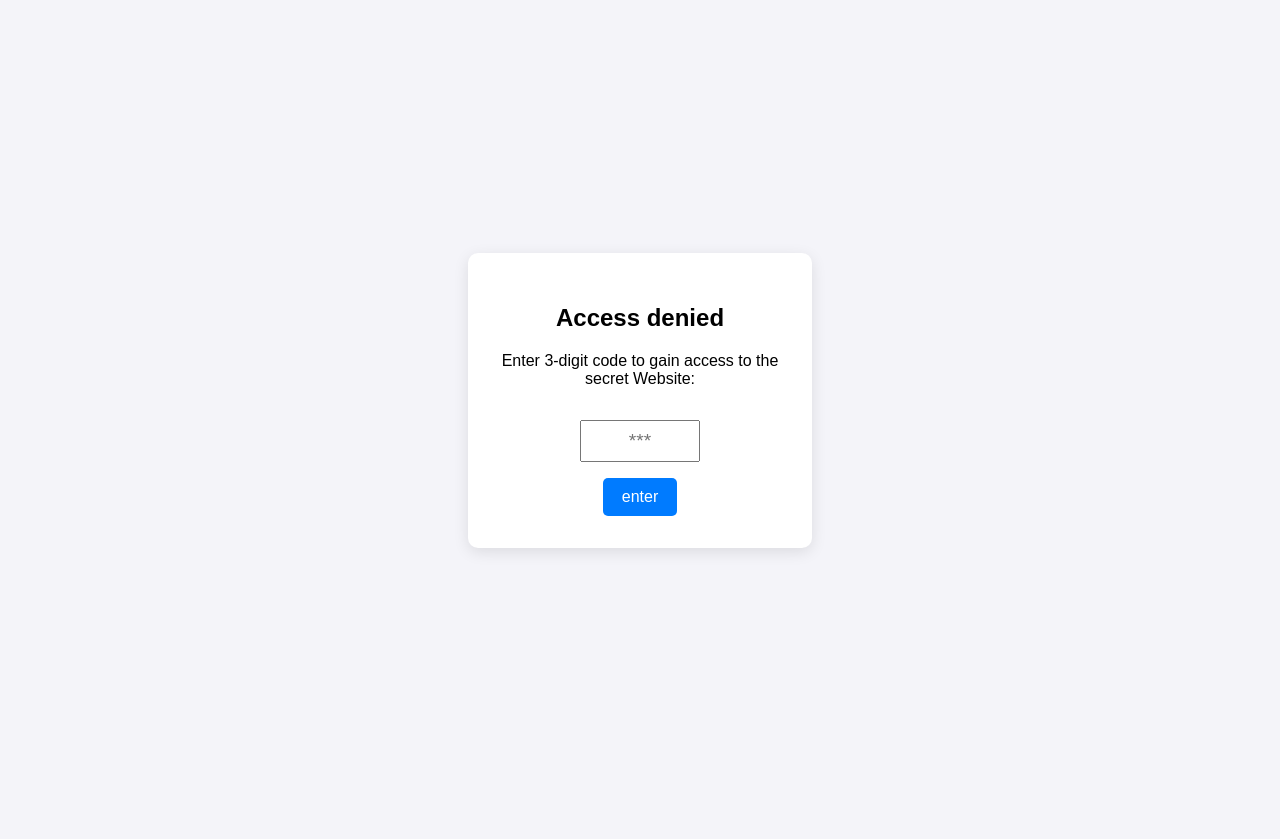
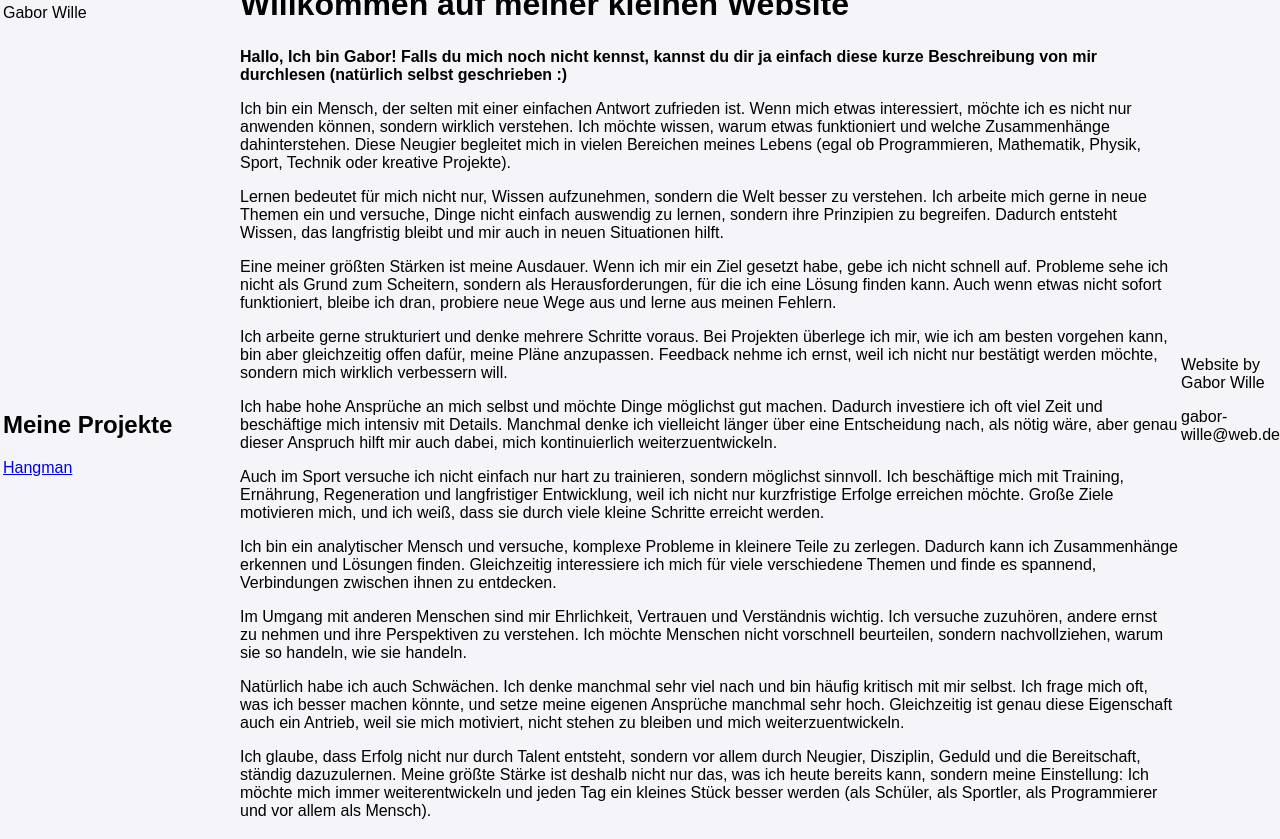
Before and after one commit to XLBoss36/xlboss36.github.io, a plain HTML site: page index.html in a window 1280 px wide. Before the commit the page ends 800 px from the top, so only its background shows below. Drawn offline with Linux system fonts and the light colour scheme.

Commit message:
Revise index.html for Gabor's website layout and content
Updated the HTML structure and content for Gabor's website, including changes to the title, added a portfolio section, and removed the login screen.

```diff
--- a/index.html
+++ b/index.html
@@ -1,25 +1,75 @@
 <!DOCTYPE html>
-<html>
+<html lang="en">
 <head>
-	<meta charset="UTF-8">
-	<title> secret website</title>
-	<link rel="stylesheet" href="style.css">
+    <title>Gabors Website</title>
+    <link rel="stylesheet" href="style.css">
 </head>
 <body>
-	<div id="login-screen" class="card">
-		<h2>Access denied</h2>
-		<p>Enter 3-digit code to gain access to the secret Website: </p>
-		<input type="password" id="pin-input" maxlength="3" placeholder="***">
-		<br>
-		<button id="submit-btn">enter</button>
-		<p id="error-msg" class="hidden">wrong Code!</p>
-	</div>
+    <table>
+        <tr class="secondheight">
+            <td id="colorchange" class="top" width="20%">
+                <p>Portfolio von <br> Gabor Wille</p>
+            </td>
+            <td id="colorchange" widht="80%">
+                <h1>
+                    Willkommen auf meiner kleinen Website
+                </h1>
+            </td>
 
-	<div id="protected-content" class="card hidden">
-		<h1>Willkommen!!</h1>
-		<p>"Alles hat geklappt und du bist neben mir die erste Person, die diese geheime Nachricht sieht <3"</p>
-	</div>
+        </tr>
+        <tr class="firstheight">
+            <td id="colorchange" class="top">
+                <p>
+                    <h2>
+                        Meine Projekte
+                    </h2>
+                    <a href="hangman.html">Hangman</a>
+                </p>
+            </td>
+            <td id="colorchange" class="top">
+                <b>
+                    Hallo, Ich bin Gabor! Falls du mich noch nicht kennst, kannst du dir ja einfach diese kurze Beschreibung von mir durchlesen (natürlich selbst geschrieben :)
+                </b>
 
-	<script src="script.js"></script>
+                <p>
+                    Ich bin ein Mensch, der selten mit einer einfachen Antwort zufrieden ist. Wenn mich etwas interessiert, möchte ich es nicht nur anwenden können, sondern wirklich verstehen. Ich möchte wissen, warum etwas funktioniert und welche Zusammenhänge dahinterstehen. Diese Neugier begleitet mich in vielen Bereichen meines Lebens (egal ob Programmieren, Mathematik, Physik, Sport, Technik oder kreative Projekte).
+                </p>
+                <p>
+                    Lernen bedeutet für mich nicht nur, Wissen aufzunehmen, sondern die Welt besser zu verstehen. Ich arbeite mich gerne in neue Themen ein und versuche, Dinge nicht einfach auswendig zu lernen, sondern ihre Prinzipien zu begreifen. Dadurch entsteht Wissen, das langfristig bleibt und mir auch in neuen Situationen hilft.
+                </p>
+                <p>
+                    Eine meiner größten Stärken ist meine Ausdauer. Wenn ich mir ein Ziel gesetzt habe, gebe ich nicht schnell auf. Probleme sehe ich nicht als Grund zum Scheitern, sondern als Herausforderungen, für die ich eine Lösung finden kann. Auch wenn etwas nicht sofort funktioniert, bleibe ich dran, probiere neue Wege aus und lerne aus meinen Fehlern.
+                </p>
+                <p>
+                    Ich arbeite gerne strukturiert und denke mehrere Schritte voraus. Bei Projekten überlege ich mir, wie ich am besten vorgehen kann, bin aber gleichzeitig offen dafür, meine Pläne anzupassen. Feedback nehme ich ernst, weil ich nicht nur bestätigt werden möchte, sondern mich wirklich verbessern will.
+                </p>
+                <p>
+                    Ich habe hohe Ansprüche an mich selbst und möchte Dinge möglichst gut machen. Dadurch investiere ich oft viel Zeit und beschäftige mich intensiv mit Details. Manchmal denke ich vielleicht länger über eine Entscheidung nach, als nötig wäre, aber genau dieser Anspruch hilft mir auch dabei, mich kontinuierlich weiterzuentwickeln.
+                </p>
+                <p>
+                    Auch im Sport versuche ich nicht einfach nur hart zu trainieren, sondern möglichst sinnvoll. Ich beschäftige mich mit Training, Ernährung, Regeneration und langfristiger Entwicklung, weil ich nicht nur kurzfristige Erfolge erreichen möchte. Große Ziele motivieren mich, und ich weiß, dass sie durch viele kleine Schritte erreicht werden.
+                </p>
+                <p>
+                    Ich bin ein analytischer Mensch und versuche, komplexe Probleme in kleinere Teile zu zerlegen. Dadurch kann ich Zusammenhänge erkennen und Lösungen finden. Gleichzeitig interessiere ich mich für viele verschiedene Themen und finde es spannend, Verbindungen zwischen ihnen zu entdecken.
+                </p>
+                <p>
+                    Im Umgang mit anderen Menschen sind mir Ehrlichkeit, Vertrauen und Verständnis wichtig. Ich versuche zuzuhören, andere ernst zu nehmen und ihre Perspektiven zu verstehen. Ich möchte Menschen nicht vorschnell beurteilen, sondern nachvollziehen, warum sie so handeln, wie sie handeln.
+                </p>
+                <p>
+                    Natürlich habe ich auch Schwächen. Ich denke manchmal sehr viel nach und bin häufig kritisch mit mir selbst. Ich frage mich oft, was ich besser machen könnte, und setze meine eigenen Ansprüche manchmal sehr hoch. Gleichzeitig ist genau diese Eigenschaft auch ein Antrieb, weil sie mich motiviert, nicht stehen zu bleiben und mich weiterzuentwickeln.
+                </p>
+                <p>
+                    Ich glaube, dass Erfolg nicht nur durch Talent entsteht, sondern vor allem durch Neugier, Disziplin, Geduld und die Bereitschaft, ständig dazuzulernen. Meine größte Stärke ist deshalb nicht nur das, was ich heute bereits kann, sondern meine Einstellung: Ich möchte mich immer weiterentwickeln und jeden Tag ein kleines Stück besser werden (als Schüler, als Sportler, als Programmierer und vor allem als Mensch).
+                </p>
+            </td>
+
+        </tr>
+    </table>
+
+
+    <div class="impressum">
+        <p>Website by Gabor Wille</p>
+        <p>gabor-wille@web.de</p>
+    </div>
 </body>
 </html>
```
